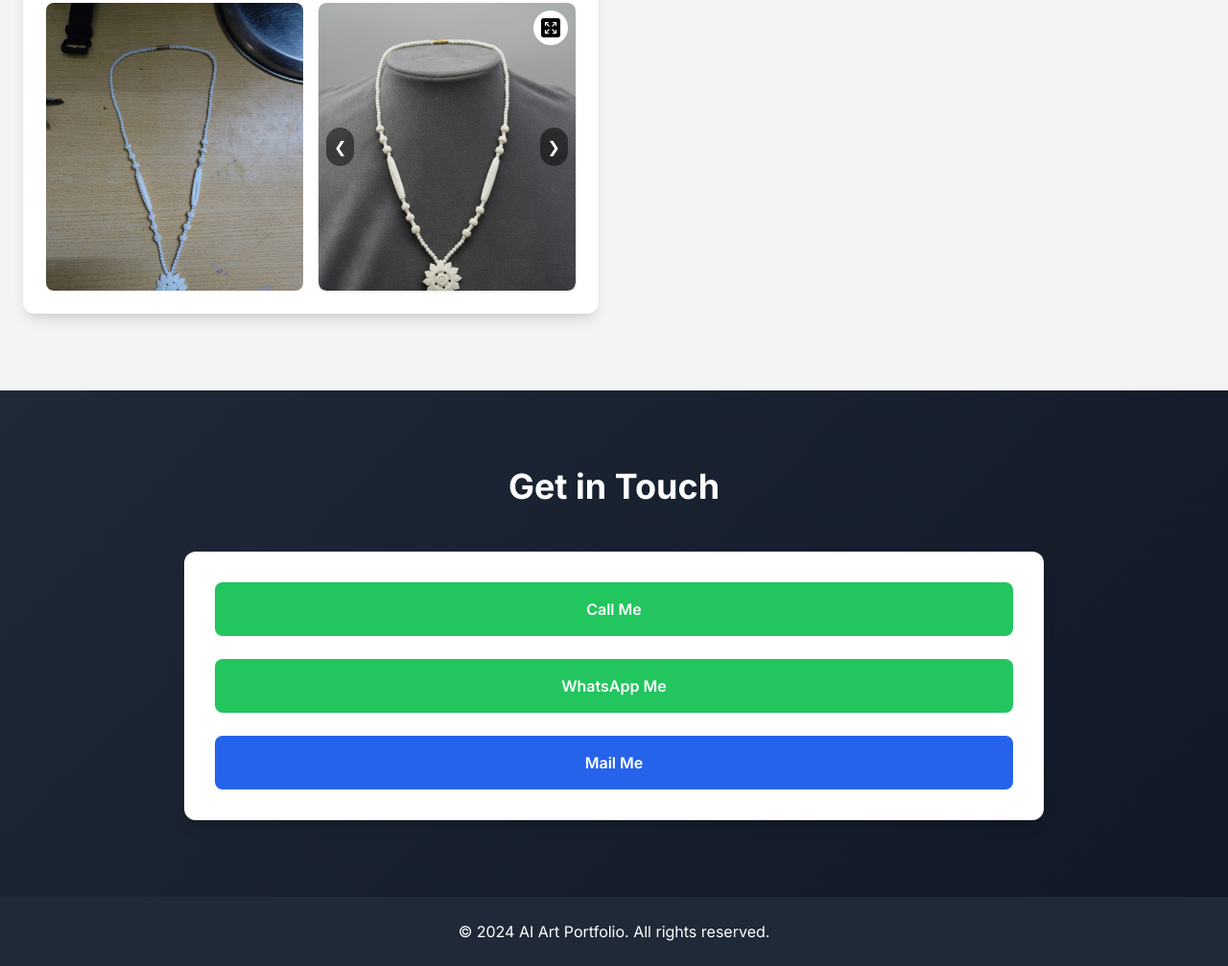
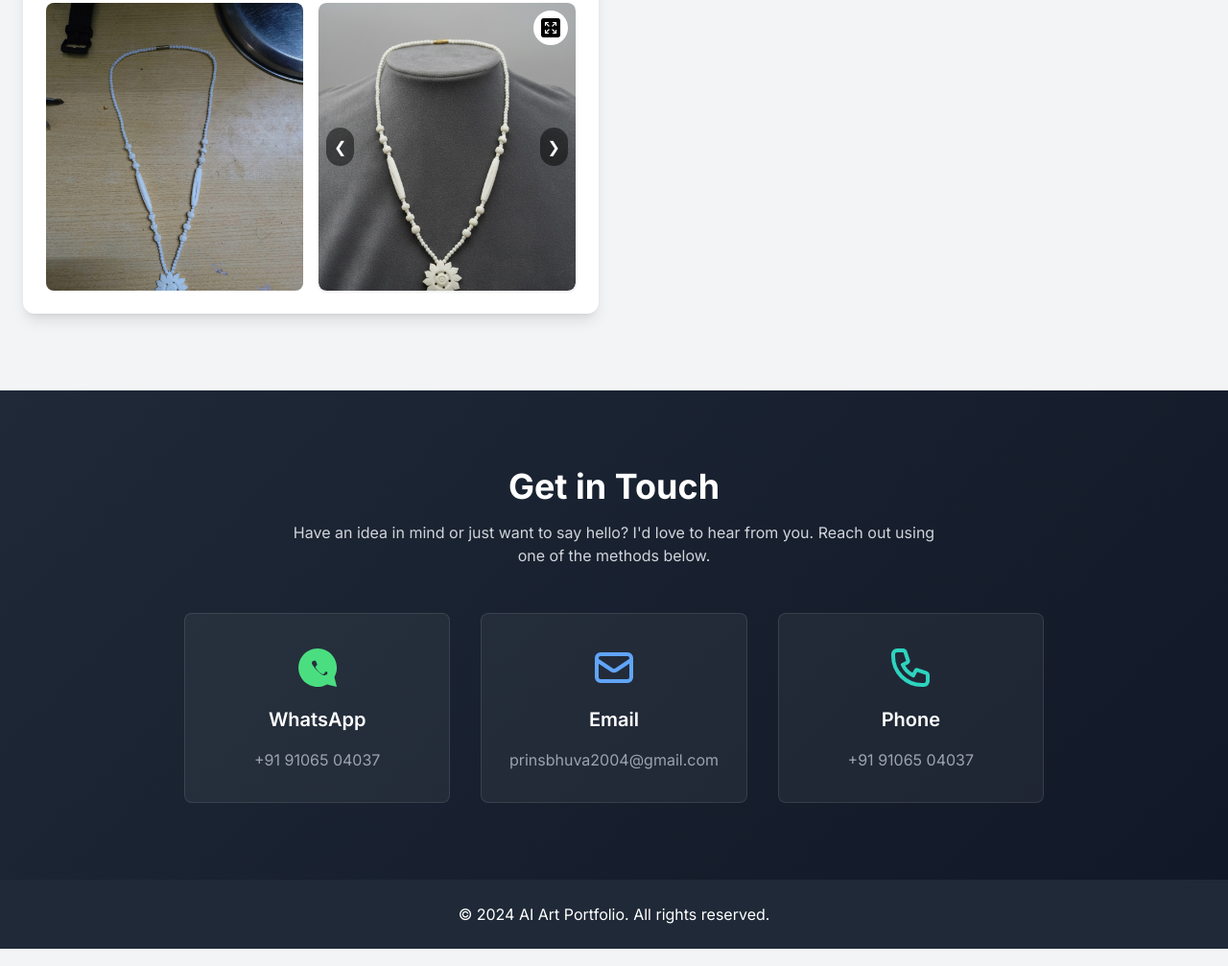
Before and after one commit to theinfiniteprins/demo-work, a plain HTML site: page index.html in a window 1280 px wide. Shown: the part 1101-2108 px from the top of the page at 96% size. Drawn offline with nearby package versions, Linux system fonts and the light colour scheme.

Commit message:
modified contact page

```diff
--- a/index.html
+++ b/index.html
@@ -28,13 +28,14 @@
             box-shadow: 0 10px 20px rgba(0, 0, 0, 0.2);
         }
 
-        .contact-link-hover {
-            transition: background-color 0.3s ease-in-out, transform 0.3s ease-in-out;
+        .contact-card {
+            transition: transform 0.3s ease, background-color 0.3s ease, box-shadow 0.3s ease;
         }
 
-        .contact-link-hover:hover {
-            transform: scale(1.05);
-            box-shadow: 0 4px 12px rgba(0, 0, 0, 0.15);
+        .contact-card:hover {
+            transform: translateY(-8px);
+            background-color: rgba(255, 255, 255, 0.1);
+            box-shadow: 0 8px 25px rgba(0, 0, 0, 0.3);
         }
 
         /* Styles for the slider and fullscreen modal */
@@ -238,23 +239,32 @@
         </section>
 
         <section id="contact" class="py-20 px-6 gradient-bg text-white">
-            <div class="container mx-auto">
-                <h2 class="text-3xl md:text-4xl font-bold text-center mb-12">Get in Touch</h2>
+            <div class="container mx-auto text-center">
+                <h2 class="text-3xl md:text-4xl font-bold mb-4">Get in Touch</h2>
+                <p class="max-w-2xl mx-auto mb-12 text-gray-300">
+                    Have an idea in mind or just want to say hello? I'd love to hear from you. Reach out using one of the methods below.
+                </p>
 
-                <div class="max-w-4xl mx-auto grid grid-cols-1 md:grid-cols-2 gap-8">
-                    <div class="bg-white rounded-xl p-8 shadow-lg flex flex-col justify-center text-center space-y-6 md:col-span-2">
-                        <a href="tel:+919106504037" class="contact-link-hover flex items-center justify-center space-x-3 bg-green-500 text-white font-semibold py-4 px-6 rounded-lg hover:bg-green-600 transition-colors duration-300">
-                            <span>Call Me</span>
-                        </a>
+                <div class="max-w-4xl mx-auto grid grid-cols-1 md:grid-cols-3 gap-8">
 
-                        <a href="https://wa.me/919106504037" target="_blank" class="contact-link-hover flex items-center justify-center space-x-3 bg-green-500 text-white font-semibold py-4 px-6 rounded-lg hover:bg-green-600 transition-colors duration-300">
-                            <span>WhatsApp Me</span>
-                        </a>
+                    <a href="https://wa.me/919106504037" target="_blank" class="contact-card bg-white/5 p-8 rounded-lg flex flex-col items-center justify-center space-y-4 border border-white/10">
+                        <svg class="w-12 h-12 text-green-400" fill="currentColor" viewBox="0 0 24 24" aria-hidden="true"><path d="M16.75 13.96c.25.13.42.2.42.51v.21c0 .42-.23.78-.44 1-.22.21-1.13.53-2.23.02-.63-.3-1.6-1.02-2.8-2.2 -1.43-1.4-2.3-2.86-2.58-3.46-.28-.6-.02-1.01.21-1.32.23-.31.51-.4.75-.4.24 0 .42.01.61.02.2.01.31.02.42.28.11.26.58 1.4.63 1.51.05.11.08.23.01.38 -0.07.15-.16.25-.3.41-.14.16-.28.31-.41.45-.13.14-.28.29-.14.55.14.26.69 1.13 1.51 1.95.96.96 1.83 1.34 2.18 1.48.35.14.55.12.75-.08.2-.2.28-.51.41-.7.13-.19.28-.35.45-.41.17-.06.36 0 .51.13zM12.04 2c-5.52 0-10 4.48-10 10s4.48 10 10 10c1.77 0 3.45-0.46 4.91-1.28l5.09 1.28-1.28-5.09c.82-1.46 1.28-3.14 1.28-4.91 0-5.52-4.48-10-10-10z"/></svg>
+                        <h3 class="text-xl font-semibold">WhatsApp</h3>
+                        <p class="text-gray-400">+91 91065 04037</p>
+                    </a>
 
-                        <a href="mailto:prinsbhuva2004@gmail.com" class="contact-link-hover flex items-center justify-center space-x-3 bg-blue-600 text-white font-semibold py-4 px-6 rounded-lg hover:bg-blue-700 transition-colors duration-300">
-                            <span>Mail Me</span>
-                        </a>
-                    </div>
+                    <a href="mailto:prinsbhuva2004@gmail.com" class="contact-card bg-white/5 p-8 rounded-lg flex flex-col items-center justify-center space-y-4 border border-white/10">
+                        <svg class="w-12 h-12 text-blue-400" fill="none" stroke="currentColor" viewBox="0 0 24 24" xmlns="http://www.w3.org/2000/svg"><path stroke-linecap="round" stroke-linejoin="round" stroke-width="2" d="M3 8l7.89 5.26a2 2 0 002.22 0L21 8M5 19h14a2 2 0 002-2V7a2 2 0 00-2-2H5a2 2 0 00-2 2v10a2 2 0 002 2z"></path></svg>
+                        <h3 class="text-xl font-semibold">Email</h3>
+                        <p class="text-gray-400">prinsbhuva2004@gmail.com</p>
+                    </a>
+
+                    <a href="tel:+919106504037" class="contact-card bg-white/5 p-8 rounded-lg flex flex-col items-center justify-center space-y-4 border border-white/10">
+                        <svg class="w-12 h-12 text-teal-400" fill="none" stroke="currentColor" viewBox="0 0 24 24" xmlns="http://www.w3.org/2000/svg"><path stroke-linecap="round" stroke-linejoin="round" stroke-width="2" d="M3 5a2 2 0 012-2h3.28a1 1 0 01.948.684l1.498 4.493a1 1 0 01-.502 1.21l-2.257 1.13a11.042 11.042 0 005.516 5.516l1.13-2.257a1 1 0 011.21-.502l4.493 1.498a1 1 0 01.684.949V19a2 2 0 01-2 2h-1C9.716 21 3 14.284 3 6V5z"></path></svg>
+                        <h3 class="text-xl font-semibold">Phone</h3>
+                        <p class="text-gray-400">+91 91065 04037</p>
+                    </a>
+
                 </div>
             </div>
         </section>
```
